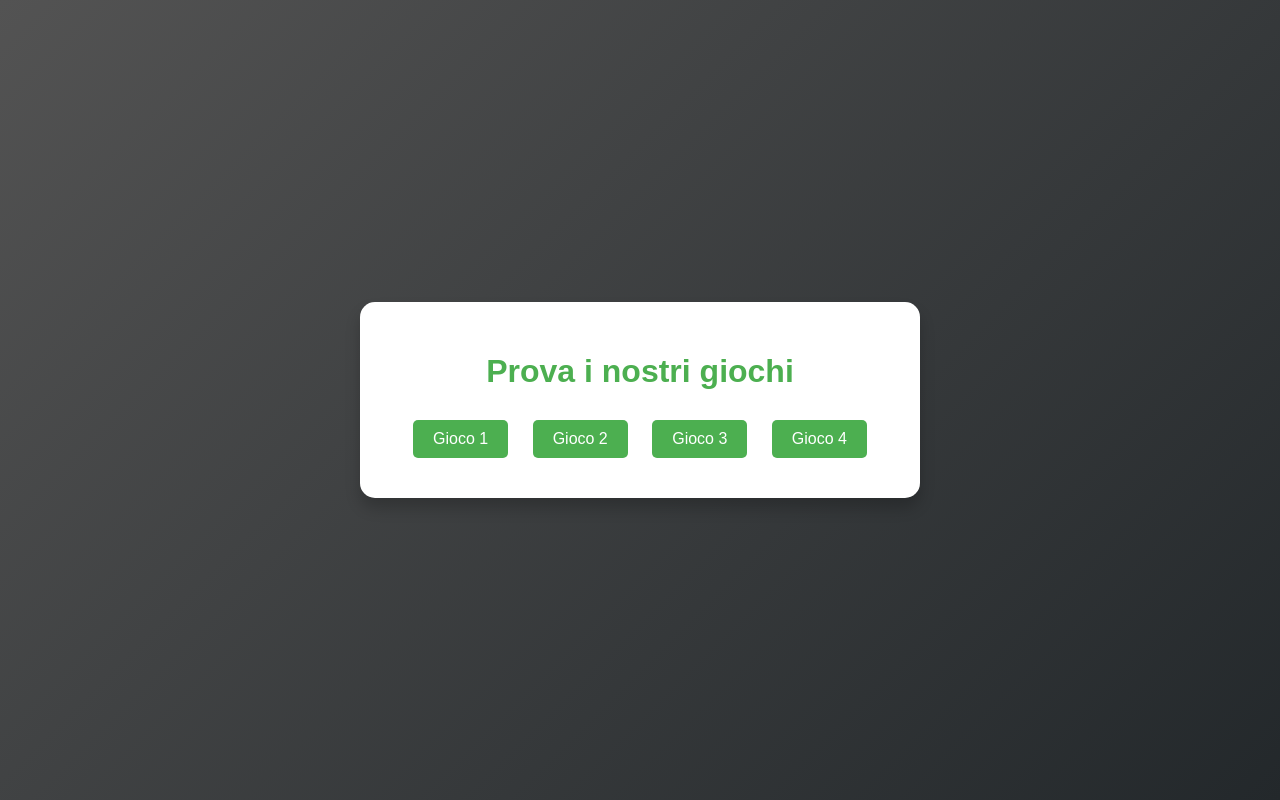
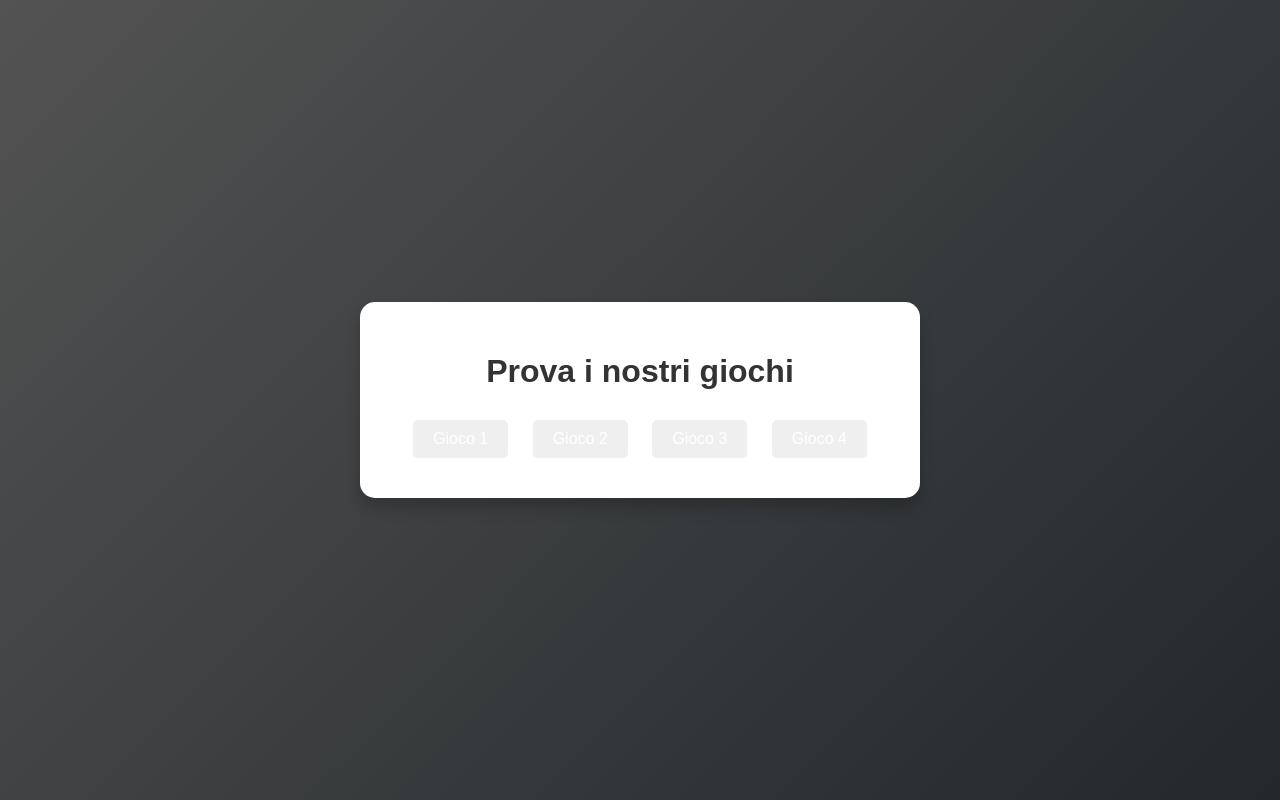
Before and after one commit to maxys2025/Indice, a plain HTML site: page index.html in a window 1280 px wide. Drawn offline with Linux system fonts and the light colour scheme.

Commit message:
Update styles.css

```diff
--- a/styles.css
+++ b/styles.css
@@ -15,7 +15,7 @@ body {
 h1 {
   font-size: 2em;
   margin-bottom: 20px;
-  color: #4CAF50; /* Verde per il titolo */
+  color: #99000; /* Rosso per il titolo */
 }
 
 /* Contenitore */
@@ -32,7 +32,7 @@ h1 {
 
 /* Pulsanti */
 #buttons button {
-  background-color: #4CAF50; /* Verde per i pulsanti */
+  background-color: #99000; /* Rosso per i pulsanti */
   color: white;
   border: none;
   border-radius: 5px;
```
